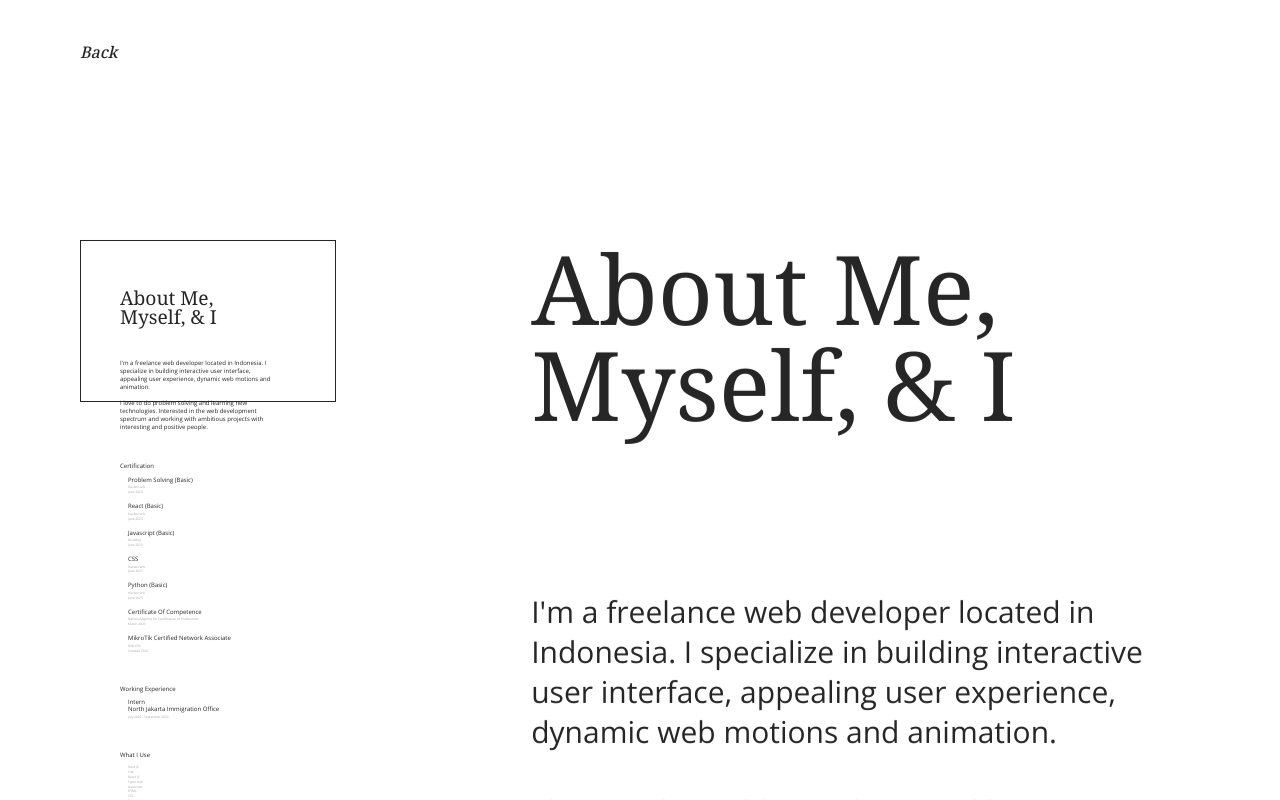
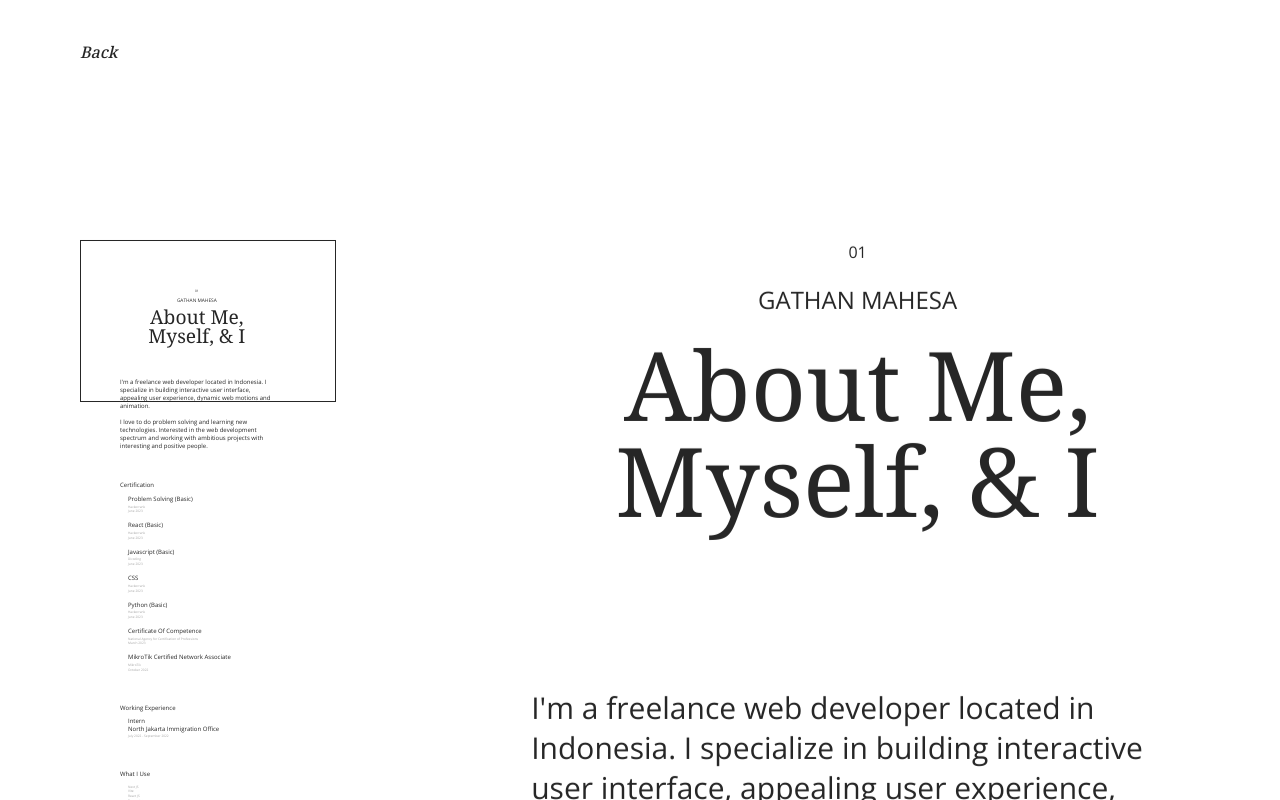
Before and after one commit to gthnmp/nextjs-portfolio, a Next.js app: page /about in a window 1280 px wide. Shown: the top 800 px of the page. Built offline with nearby package versions, Linux system fonts and the light colour scheme.

Commit message:
Update : Used the Headline component

```diff
--- a/app/(routes)/project/Content.tsx
+++ b/app/(routes)/project/Content.tsx
@@ -2,6 +2,7 @@ import React from 'react';
 import Project from '@/app/_component/project/Project';
 import projectContent from '@/app/_api/project.json'
 import {BsArrowDown} from 'react-icons/bs'
+import Headline from '@/app/_component/global/Headline';
 
 interface ContentProps {
   content?: {
@@ -26,17 +27,10 @@ function Header({ title }: HeaderProps) {
 
   return (
     <header className='relative flex flex-col justify-center items-center gap-5'>
-      <span className='text-base'>02</span>
-      <span className='font-sans text-2xl uppercase'>Gathan Mahesa</span>
-      <h1 className='flex flex-col justify-center items-center text text-5xl lg:text-8xl font-serif'>
-        {titleLines.map((line, index) => (
-          <span key={index}>{line}</span>
-        ))}
-      </h1>
+      <Headline chapterNumber={"02"}>{titleLines}</Headline>
     </header>
   );
 }
-
 
 const Content: React.FC<ContentProps> = () => {
   return (
--- a/app/_component/about/Header.tsx
+++ b/app/_component/about/Header.tsx
@@ -11,7 +11,7 @@ export default function Header({ title, paragraph }: HeaderProps) {
 
   return (
     <header className='flex flex-col gap-20 lg:gap-40'>
-      <Headline alignment="text-left">{titleLines}</Headline>
+      <Headline alignment="text-left" chapterNumber={"01"}>{titleLines}</Headline>
       {paragraph && (
         <p className='flex flex-col gap-10 text-xl lg:text-3xl leading-8 lg:leading-10'>
           {paragraphLines.map((line, index) => (
--- a/app/_component/global/Headline.tsx
+++ b/app/_component/global/Headline.tsx
@@ -2,18 +2,23 @@ import React from 'react';
 
 type HeadlineProps = {
   alignment?: 'text-left' | 'text-center' | 'text-right';
+  chapterNumber : string | number;
   children: React.ReactNode;
 };
 
-const Headline: React.FC<HeadlineProps> = ({ alignment = 'text-center', children }) => {
-  const classes = `flex flex-col text text-5xl lg:text-8xl font-serif ${alignment}`;
+const Headline: React.FC<HeadlineProps> = ({ alignment = 'text-center', chapterNumber, children }) => {
+  const classes = `flex flex-col text text-5xl lg:text-8xl font-serif`;
 
   return (
-    <h1 className={classes}>
-      {React.Children.map(children, (child, index) => (
-        <span key={index}>{child}</span>
-      ))}
-    </h1>
+    <div className='flex flex-col text-center gap-5'>
+      <span className='text-base'>{chapterNumber}</span>
+      <span className='font-sans text-2xl uppercase'>Gathan Mahesa</span>
+      <h1 className={classes}>
+        {React.Children.map(children, (child, index) => (
+          <span key={index}>{child}</span>
+        ))}
+      </h1>
+    </div>
   );
 };
 
```
